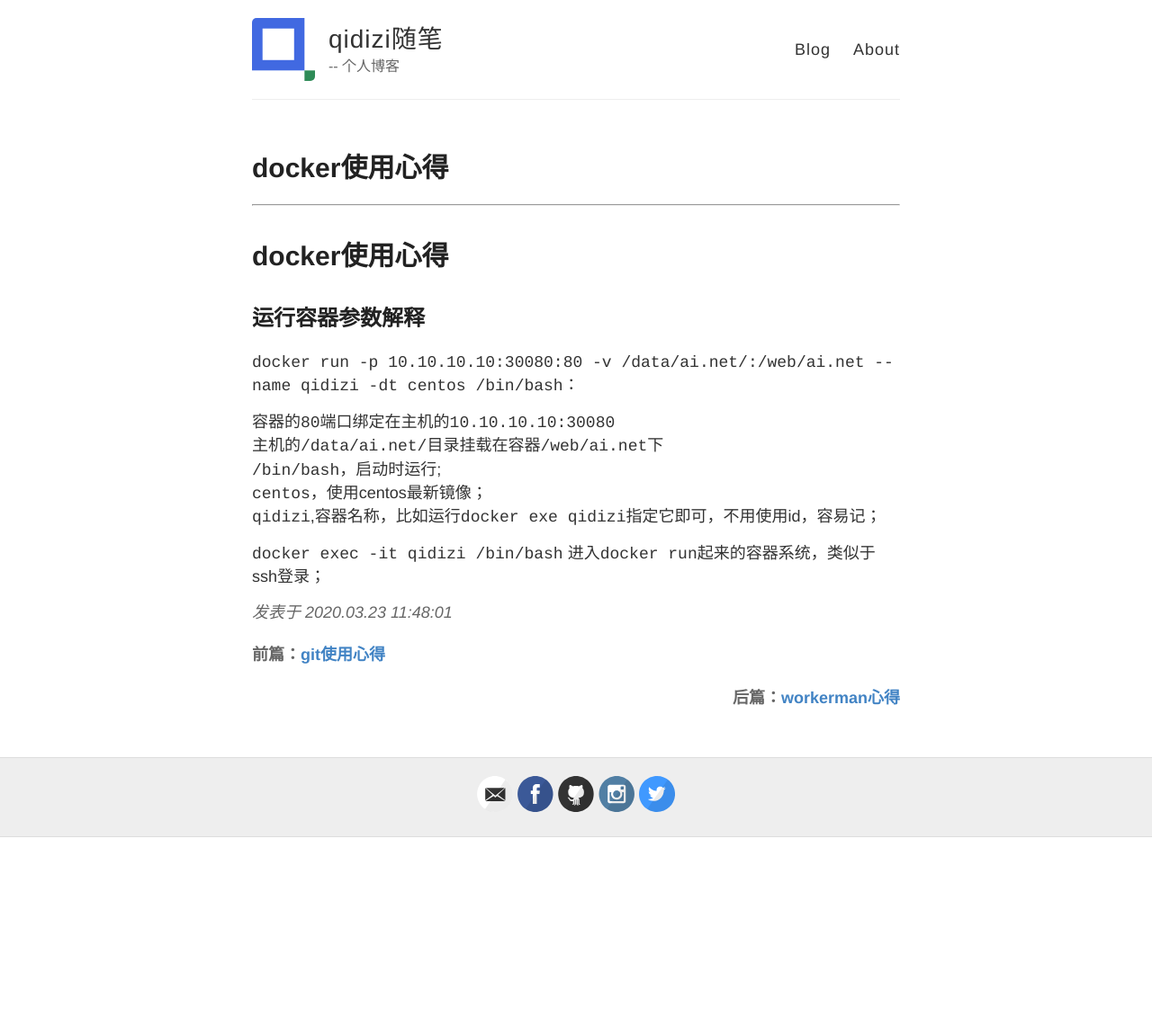
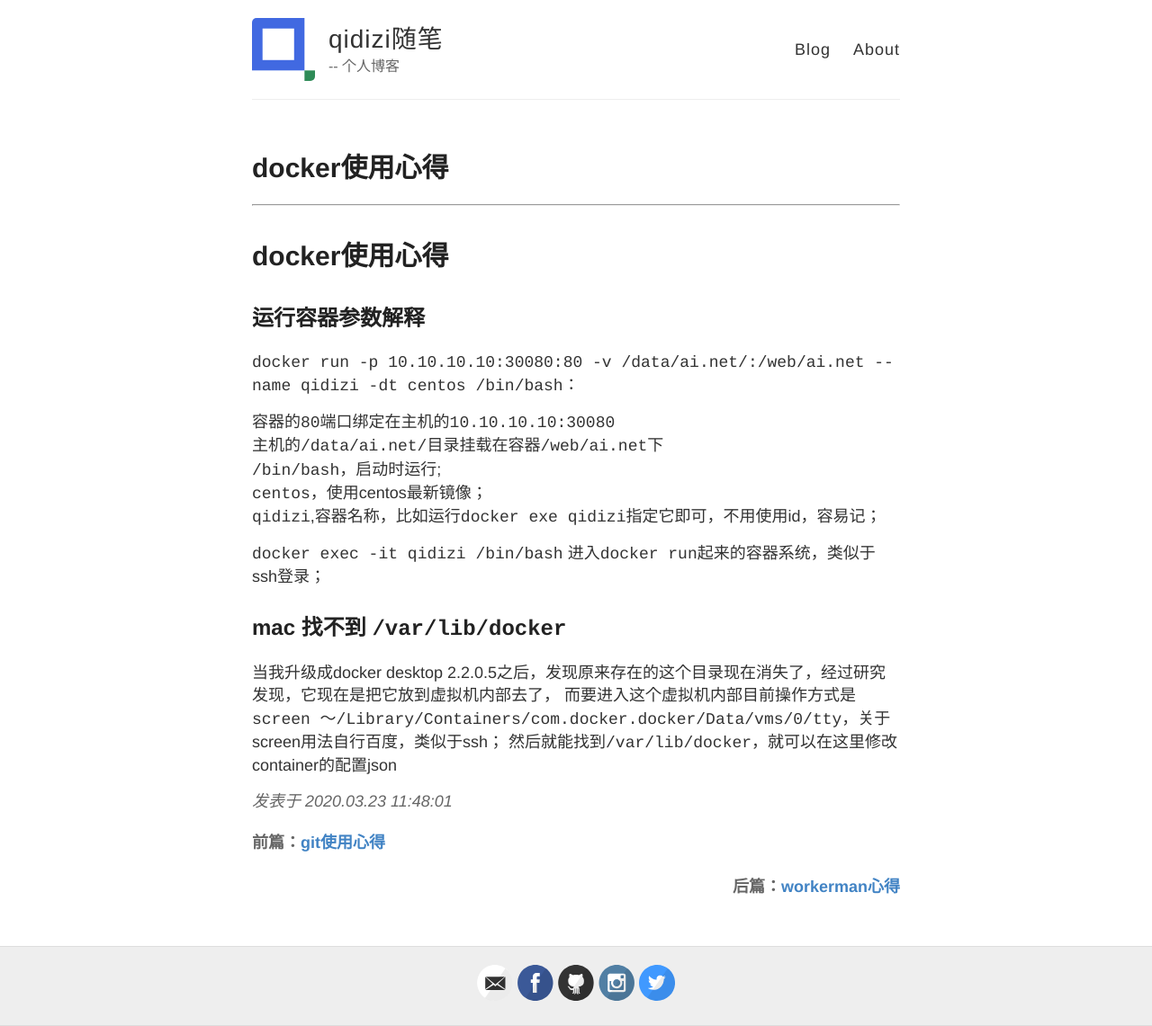
Before and after one commit to qidizi/qidizi.github.io, a Jekyll site: the page built from _posts/2020-03-23-docker-tips.md, in a window 1280 px wide. Shown: the whole page at 90% size. Built offline with Jekyll 4.4.1, drawn with Linux system fonts in a browser that asks for light colours; before the commit the page ends 931 px from its top, so only the background shows below that.

Commit message:
Update 2020-03-23-docker-tips.md

```diff
--- a/_posts/2020-03-23-docker-tips.md
+++ b/_posts/2020-03-23-docker-tips.md
@@ -20,3 +20,10 @@ tags: [docker, 心得]
 `qidizi`,容器名称，比如运行`docker exe qidizi`指定它即可，不用使用id，容易记；
 
 `docker exec -it qidizi /bin/bash`  进入`docker run`起来的容器系统，类似于ssh登录；
+
+
+## mac 找不到 `/var/lib/docker`
+
+当我升级成docker desktop 2.2.0.5之后，发现原来存在的这个目录现在消失了，经过研究发现，它现在是把它放到虚拟机内部去了，
+而要进入这个虚拟机内部目前操作方式是`screen ～/Library/Containers/com.docker.docker/Data/vms/0/tty`，关于screen用法自行百度，类似于ssh；
+然后就能找到`/var/lib/docker`，就可以在这里修改container的配置json
```
